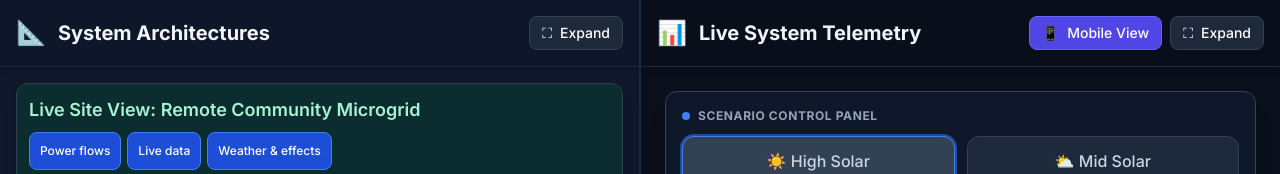
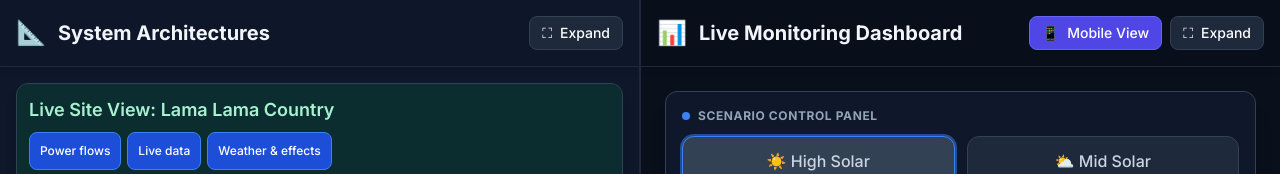
Before and after one commit to KushanRashmika/hybrid-microgrid-dashboard, a plain HTML site: page index.html in a window 1280 px wide. Shown: the top 174 px of the page. Drawn offline with nearby package versions, Linux system fonts and the light colour scheme.

Commit message:
Update index.html

```diff
--- a/index.html
+++ b/index.html
@@ -3,7 +3,7 @@
 <head>
     <meta charset="UTF-8">
     <meta name="viewport" content="width=device-width, initial-scale=1.0">
-    <title>Hybrid Microgrid Monitoring System</title>
+    <title>Hybrid Monitoring System</title>
     <script src="https://cdn.tailwindcss.com"></script>
     <style>
         @import url('https://fonts.googleapis.com/css2?family=Inter:wght@300;400;500;600;700&display=swap');
@@ -114,7 +114,7 @@
             <div class="p-4 flex flex-col gap-6">
                                 <div class="bg-slate-900 rounded-xl overflow-hidden border border-slate-700 w-full flex-shrink-0 shadow-lg" id="sv-card">
                     <div class="bg-emerald-900/40 text-emerald-200 p-3 font-semibold text-lg border-b border-slate-700 flex flex-wrap items-center justify-between gap-2">
-                        <span>Live Site View: Remote Community Microgrid</span>
+                        <span>Live Site View: Lama Lama Country</span>
                         <span class="flex gap-1.5">
                             <button class="sv-toggle on" id="svt-flows" onclick="svToggle('flows')">Power flows</button>
                             <button class="sv-toggle on" id="svt-chips" onclick="svToggle('chips')">Live data</button>
@@ -328,7 +328,7 @@
             <div class="sticky top-0 bg-[#0a0f1c]/95 backdrop-blur-md p-4 border-b border-slate-800 flex justify-between items-center z-20 shadow-md">
                 <div class="flex items-center gap-3">
                     <span class="text-2xl">📊</span>
-                    <h2 class="text-xl font-bold text-slate-100 hidden xl:block">Live System Telemetry</h2>
+                    <h2 class="text-xl font-bold text-slate-100 hidden xl:block">Live Monitoring Dashboard</h2>
                     <h2 class="text-xl font-bold text-slate-100 xl:hidden">Telemetry</h2>
                 </div>
                 <div class="flex gap-2">
```
